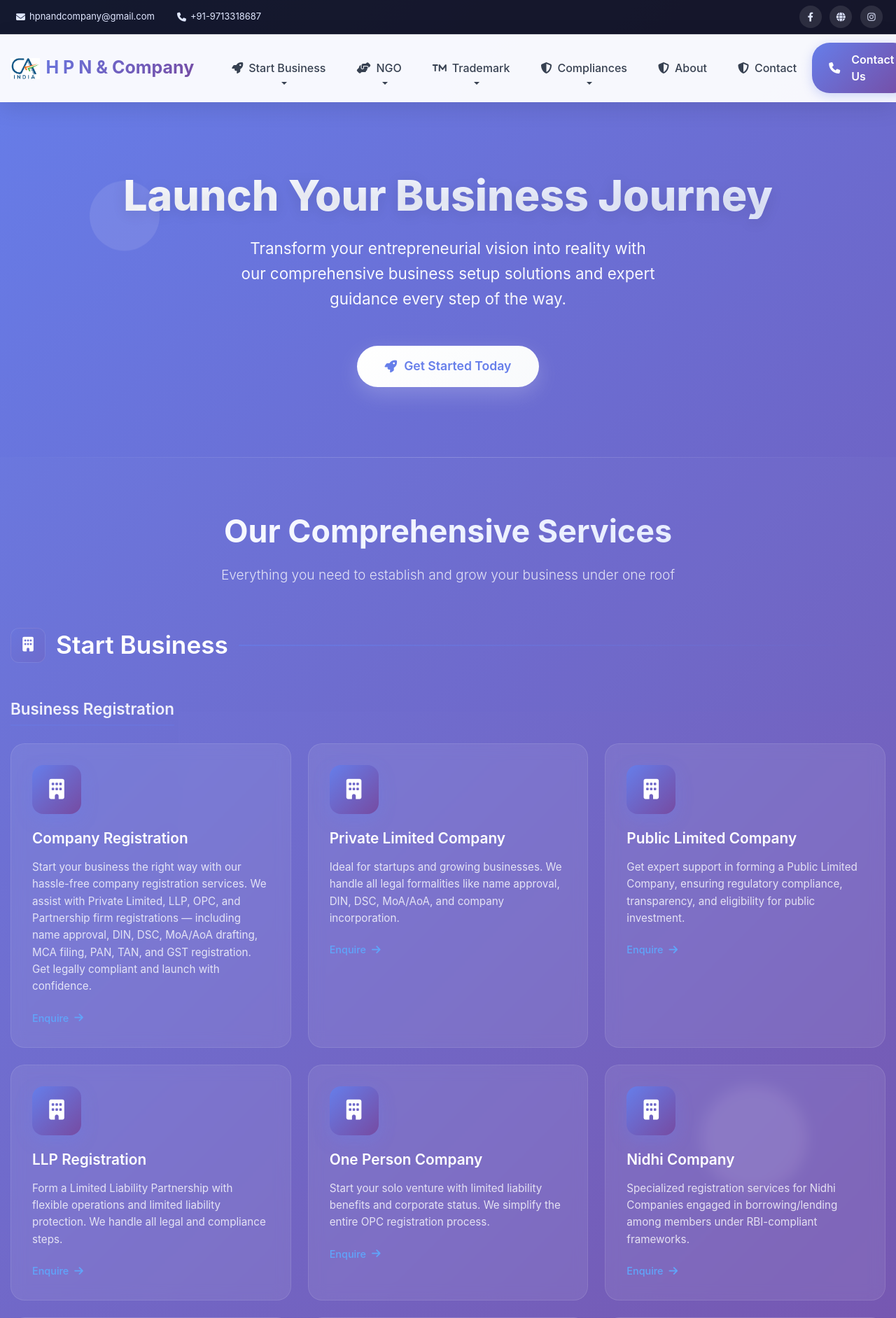
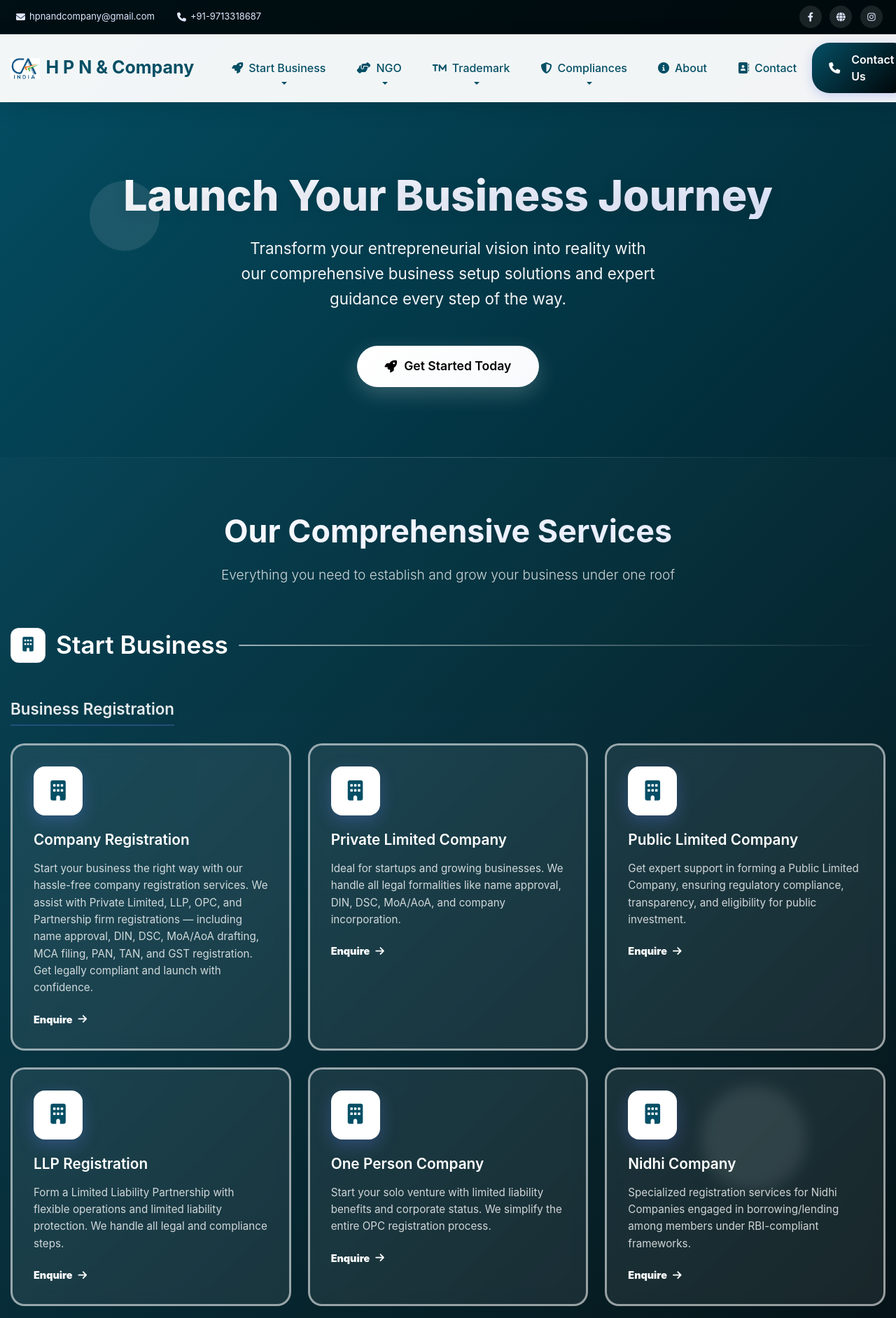
Before and after one commit to Kanak05/hpn_company, a Django app: page /startbusiness/ in a window 1280 px wide. Shown: the top 1883 px of the page at 70% size. Run offline with Django 5.2, Linux system fonts and the light colour scheme; data comes from the database, SQL or seed files in the repository.

Commit message:
theme changed

```diff
--- a/ca_website/settings.py
+++ b/ca_website/settings.py
@@ -25,7 +25,7 @@ SECRET_KEY = 'django-insecure-58(%gw)-e32+u04u+)lqkcnb+xw_3bja4$ix(9iudy&73+r-$b
 # SECURITY WARNING: don't run with debug turned on in production!
 DEBUG = True
 
-ALLOWED_HOSTS = ['.vercel.app']
+ALLOWED_HOSTS = []
 
 
 # Application definition
--- a/templates/base.html
+++ b/templates/base.html
@@ -37,8 +37,8 @@
       scrollbar-width: none;      /* Firefox */
       -ms-overflow-style: none;
       font-family: 'Inter', 'Segoe UI', sans-serif;
-      background: linear-gradient(135deg, #667eea 0%, #764ba2 100%);
-      min-height: 100vh;
+      background: linear-gradient(135deg, #044f65ff 0%, #000000ff 100%);
+      min-height: 100vh;rgba(10, 10, 2, 1)
       margin: 0;
       padding: 0;
     }
@@ -95,7 +95,7 @@
     }
     .navbar-brand {
       font-size: 25px; font-weight: 700;
-      background: linear-gradient(135deg, #667eea, #764ba2);
+      background: linear-gradient(135deg, #044f65ff, #044f65ff);
       -webkit-background-clip: text;
       -webkit-text-fill-color: transparent;
       background-clip: text;
@@ -104,7 +104,7 @@
     }
     .navbar-nav { align-items: center; }
     .nav-link {
-      color: #374151 !important;
+      color: #044f65ff !important;
       font-weight: 500;
       padding: 12px 18px !important;
       border-radius: 8px;
@@ -114,8 +114,8 @@
       white-space: nowrap;
     }
     .nav-link:hover {
-      color: #667eea !important;
-      background: rgba(102,126,234,0.1);
+      color: #030d30ff !important;
+      background: rgba(0, 0, 0, 0.1);
       transform: translateY(-2px);
     }
     .nav-link::after {
@@ -123,7 +123,7 @@
       position: absolute;
       bottom: 0; left: 50%;
       width: 0; height: 2px;
-      background: linear-gradient(135deg, #667eea, #764ba2);
+      background: linear-gradient(135deg, #044f65ff, #044f65ff);
       transition: all 0.3s;
       transform: translateX(-50%);
     }
@@ -207,7 +207,7 @@
 }
 
     .dropdown-header {
-      color: #667eea;
+      color: #044f65ff;
       font-weight: 600;
       font-size: 12px;
       text-transform: uppercase;
@@ -242,7 +242,7 @@
 
     /* Contact Button */
     .contact-btn {
-      background: linear-gradient(135deg, #667eea, #764ba2);
+      background: linear-gradient(135deg, #044f65ff, #000000ff);
       color: white;
       border-radius: 25px;
       padding: 12px 24px;
@@ -507,10 +507,10 @@
             </ul>
           </li>
           <li class="nav-item">
-            <a class="nav-link" href="/about/"><i class="fas fa-shield-alt me-2"></i>About</a>
+            <a class="nav-link" href="/about/"><i class="fa fa-info-circle me-2"></i>About</a>
           </li>
           <li class="nav-item">
-            <a class="nav-link" href="/contact/"><i class="fas fa-shield-alt me-2"></i>Contact</a>
+            <a class="nav-link" href="/contact/"><i class="fas fa-address-book me-2"></i>Contact</a>
           </li>
         </ul>
         <div class="d-flex align-items-center">
--- a/templates/start.html
+++ b/templates/start.html
@@ -43,7 +43,7 @@
 
 .cta-button {
     background: linear-gradient(135deg, #ffffff, #f8fafc);
-    color: #667eea;
+    color: #000000ff;
     border: none;
     border-radius: 50px;
     padding: 16px 40px;
@@ -77,7 +77,7 @@
 .cta-button:hover {
     transform: translateY(-3px) scale(1.05);
     box-shadow: 0 15px 40px rgba(255,255,255,0.3);
-    color: #667eea;
+    color: #10aad8ff;
 }
 
 /* Services Section */
@@ -138,21 +138,21 @@
     content: '';
     flex: 1;
     height: 2px;
-    background: linear-gradient(90deg, rgba(102,126,234,0.6), transparent);
-    border-radius: 1px;
+    background: linear-gradient(90deg, rgba(255, 255, 255, 0.6), transparent);
+    border-radius: 2px;
 }
 
 .category-icon {
     width: 50px;
     height: 50px;
-    background: linear-gradient(135deg, rgba(102,126,234,0.2), rgba(118,75,162,0.2));
+    background: linear-gradient(135deg, #ffffffff, #ffffffff);
     border-radius: 12px;
     display: flex;
     align-items: center;
     justify-content: center;
     font-size: 1.3rem;
-    color: #ffffff;
-    border: 1px solid rgba(255,255,255,0.1);
+    color: #044f65ff;
+    border: 1px solid rgba(1, 1, 1, 0.1);
 }
 
 .subcategory-title {
@@ -168,7 +168,7 @@
 /* Service Cards */
 .service-card {
     background: rgba(255,255,255,0.08);
-    border: 1px solid rgba(255,255,255,0.1);
+    border: 3px solid rgba(255, 255, 255, 0.55);
     border-radius: 20px;
     padding: 30px;
     height: 100%;
@@ -205,13 +205,13 @@
 .service-icon {
     width: 70px;
     height: 70px;
-    background: linear-gradient(135deg, #667eea, #764ba2);
+    background: linear-gradient(135deg, #ffffffff, #ffffffff);
     border-radius: 16px;
     display: flex;
     align-items: center;
     justify-content: center;
     font-size: 1.8rem;
-    color: white;
+    color: #044f65ff;
     margin-bottom: 20px;
     transition: all 0.3s ease;
     box-shadow: 0 8px 25px rgba(102,126,234,0.3);
@@ -238,9 +238,10 @@
 }
 
 .service-link {
-    color: #60a5fa;
+
+    color: #ffffffff;
     text-decoration: none;
-    font-weight: 500;
+    font-weight: 1000;
     display: inline-flex;
     align-items: center;
     gap: 8px;
```
Also changed, not shown: templates/about.html (+6 -6 lines), templates/contact.html (+10 -11 lines), templates/index.html (+7 -7 lines), vercel.json.
